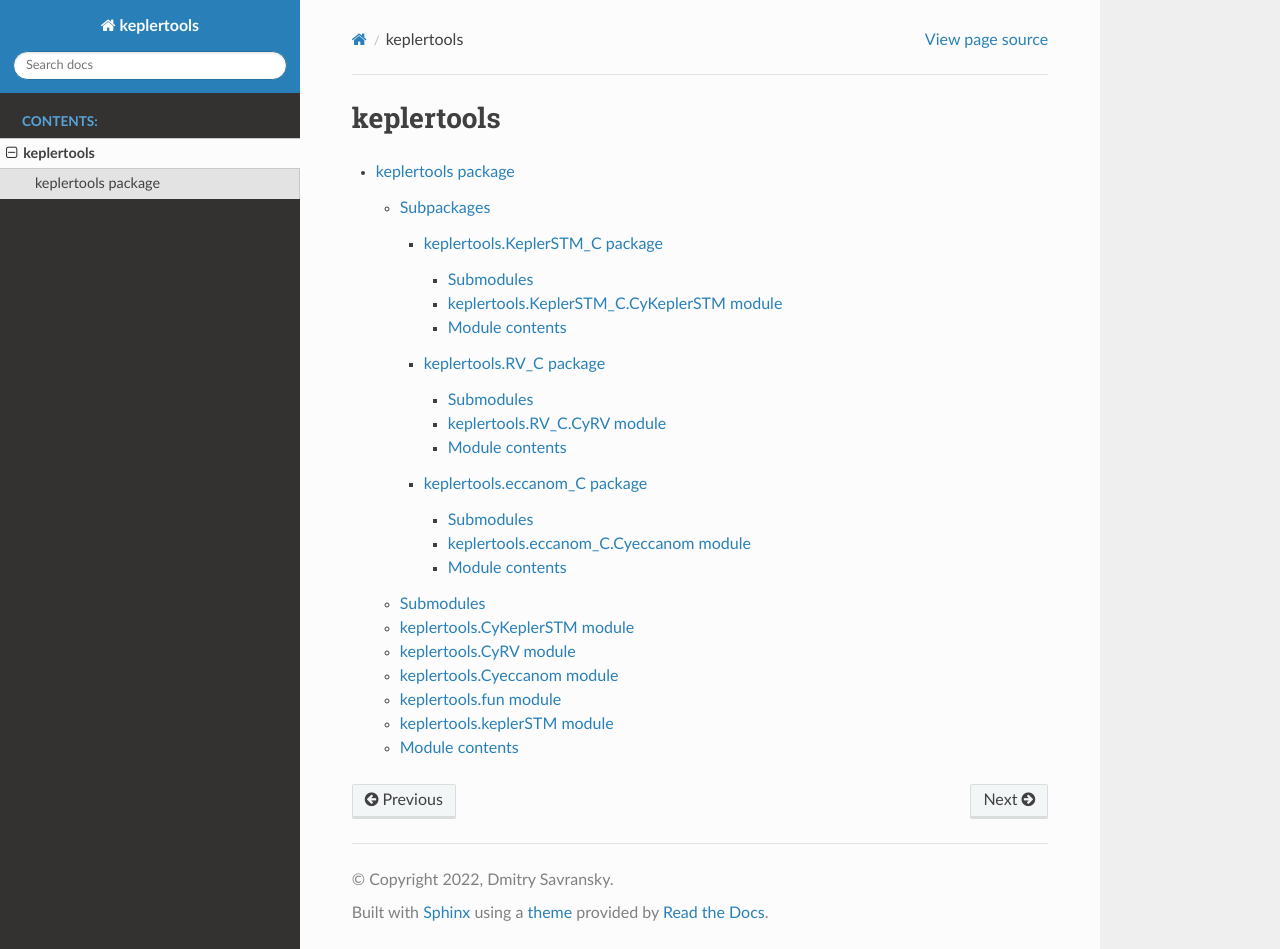
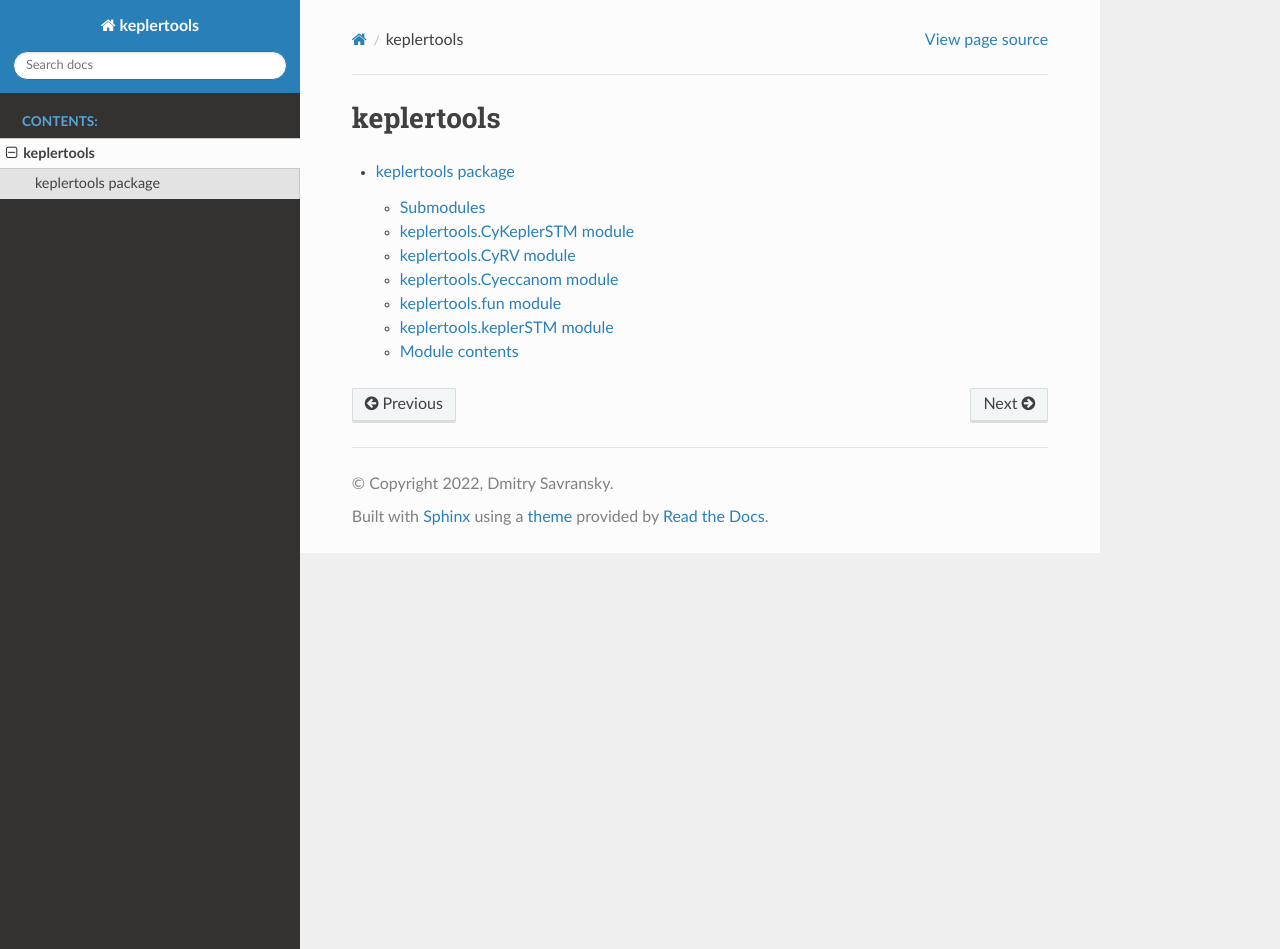
Before and after one commit to dsavransky/keplertools, a Sphinx documentation site: the page built from docs/modules.rst, in a window 1280 px wide and 949 px high. Built offline with Sphinx 7.4.7 and the Read the Docs theme 2.0.0, drawn with Linux system fonts in a browser that asks for light colours.

```diff
--- a/docs/keplertools.KeplerSTM_C.rst
+++ /dev/null
@@ -1,21 +0,0 @@
-keplertools.KeplerSTM\_C package
-================================
-
-Submodules
-----------
-
-keplertools.KeplerSTM\_C.CyKeplerSTM module
--------------------------------------------
-
-.. automodule:: keplertools.KeplerSTM_C.CyKeplerSTM
-   :members:
-   :undoc-members:
-   :show-inheritance:
-
-Module contents
----------------
-
-.. automodule:: keplertools.KeplerSTM_C
-   :members:
-   :undoc-members:
-   :show-inheritance:
--- a/docs/keplertools.RV_C.rst
+++ /dev/null
@@ -1,21 +0,0 @@
-keplertools.RV\_C package
-=========================
-
-Submodules
-----------
-
-keplertools.RV\_C.CyRV module
------------------------------
-
-.. automodule:: keplertools.RV_C.CyRV
-   :members:
-   :undoc-members:
-   :show-inheritance:
-
-Module contents
----------------
-
-.. automodule:: keplertools.RV_C
-   :members:
-   :undoc-members:
-   :show-inheritance:
--- a/docs/keplertools.eccanom_C.rst
+++ /dev/null
@@ -1,21 +0,0 @@
-keplertools.eccanom\_C package
-==============================
-
-Submodules
-----------
-
-keplertools.eccanom\_C.Cyeccanom module
----------------------------------------
-
-.. automodule:: keplertools.eccanom_C.Cyeccanom
-   :members:
-   :undoc-members:
-   :show-inheritance:
-
-Module contents
----------------
-
-.. automodule:: keplertools.eccanom_C
-   :members:
-   :undoc-members:
-   :show-inheritance:
--- a/docs/keplertools.rst
+++ b/docs/keplertools.rst
@@ -1,15 +1,5 @@
 keplertools package
 ===================
-
-Subpackages
------------
-
-.. toctree::
-   :maxdepth: 4
-
-   keplertools.KeplerSTM_C
-   keplertools.RV_C
-   keplertools.eccanom_C
 
 Submodules
 ----------
```
Also changed, not shown: pyproject.toml (+9 -0 lines), 1 other file.
